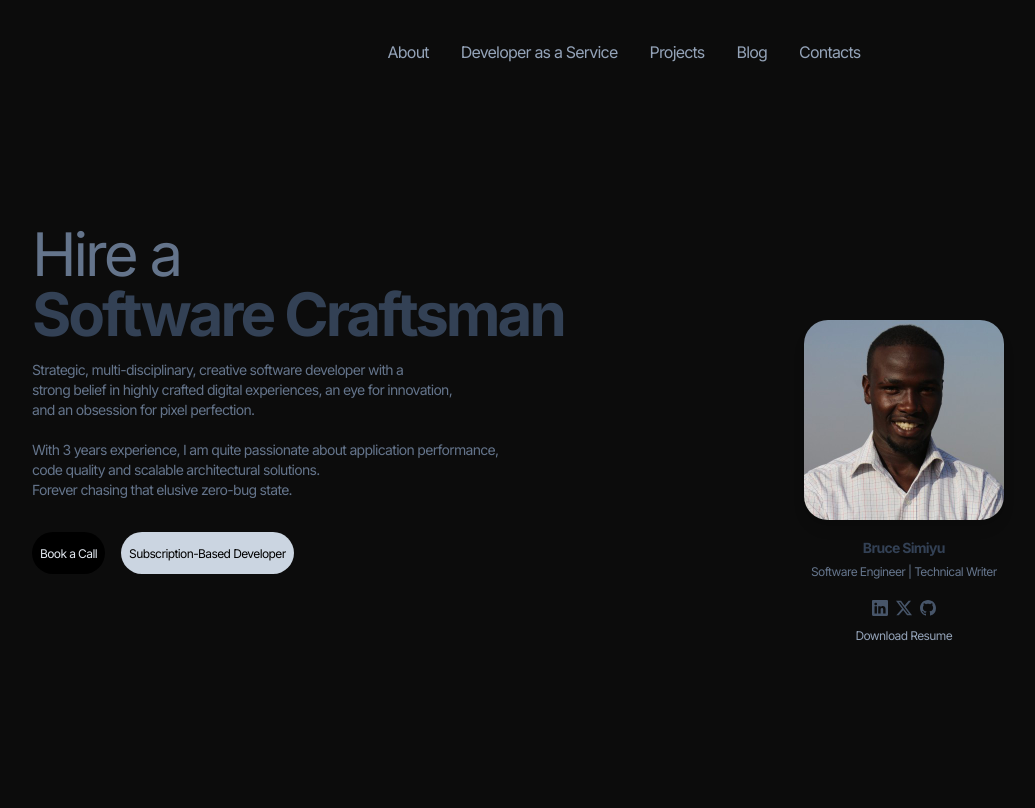
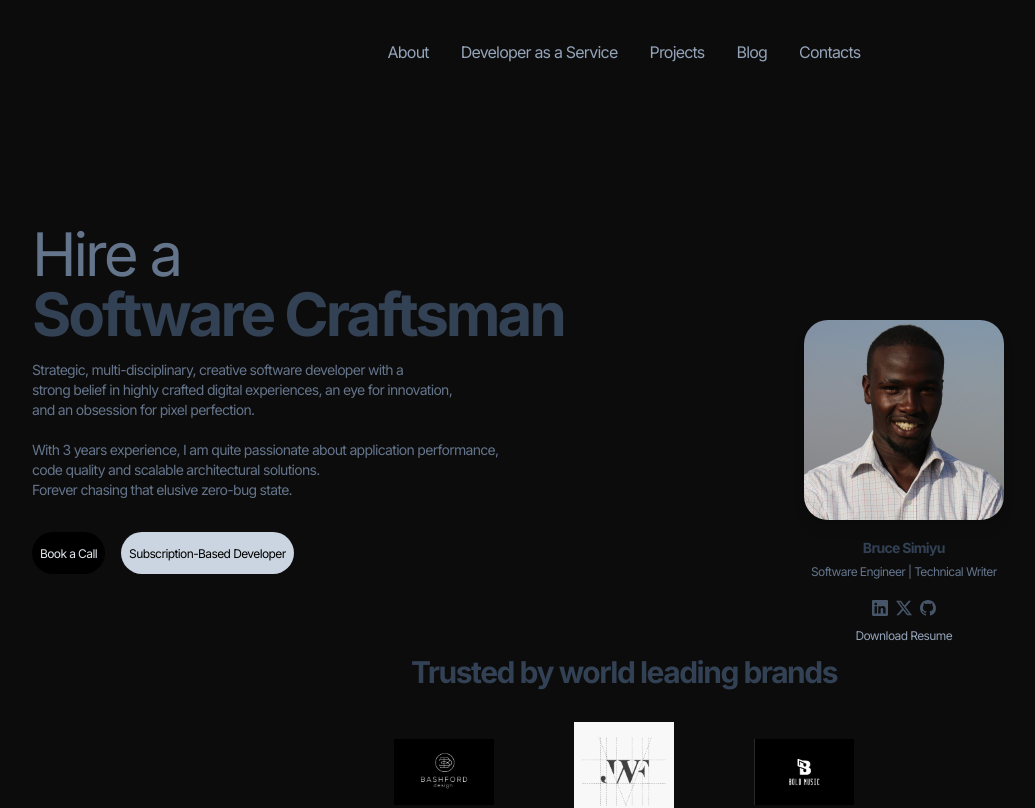
Before and after one commit to Brucedevnairobi/portfolio-website, a Next.js app: page / in a window 1280 px wide. Shown: the top 808 px of the page, without its empty margins (16-1051 px from the left). Built offline with nearby package versions, Linux system fonts and the light colour scheme.

Commit message:
alignment

```diff
--- a/app/page.tsx
+++ b/app/page.tsx
@@ -106,7 +106,7 @@ export default function Home() {
           </a>
         </div>
       </div>
-      <h1 className="text-2xl md:text-3xl font-bold text-center pt-60 text-slate-700 leading-6 tracking-tighter">
+      <h1 className="text-2xl md:text-3xl font-bold text-center pt-20 text-slate-700 leading-6 tracking-tighter">
         Trusted by world leading brands
       </h1>
       <div className="flex flex-row w-full pt-8 items-center justify-center gap-x-10 md:gap-x-20">
```
